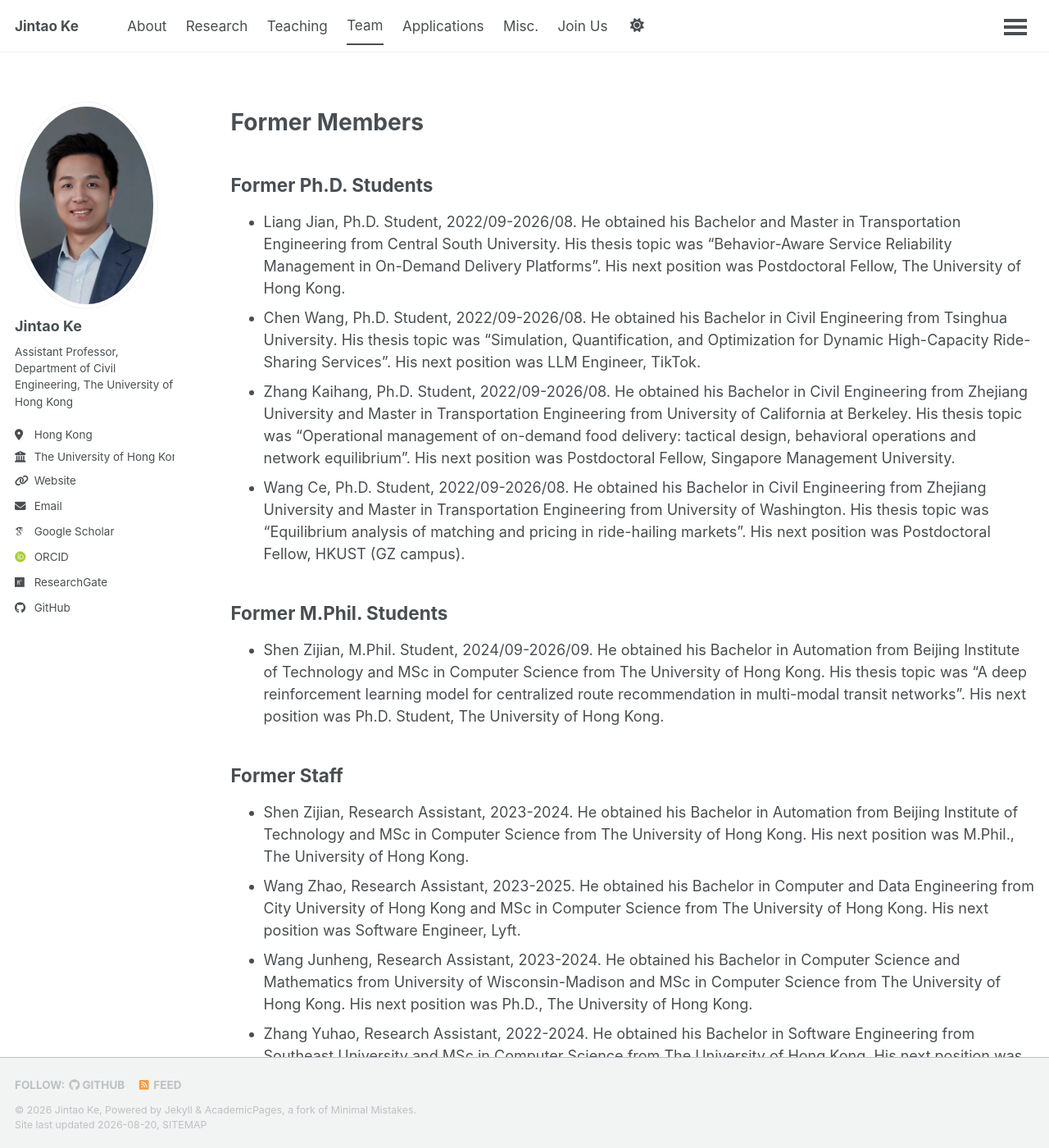
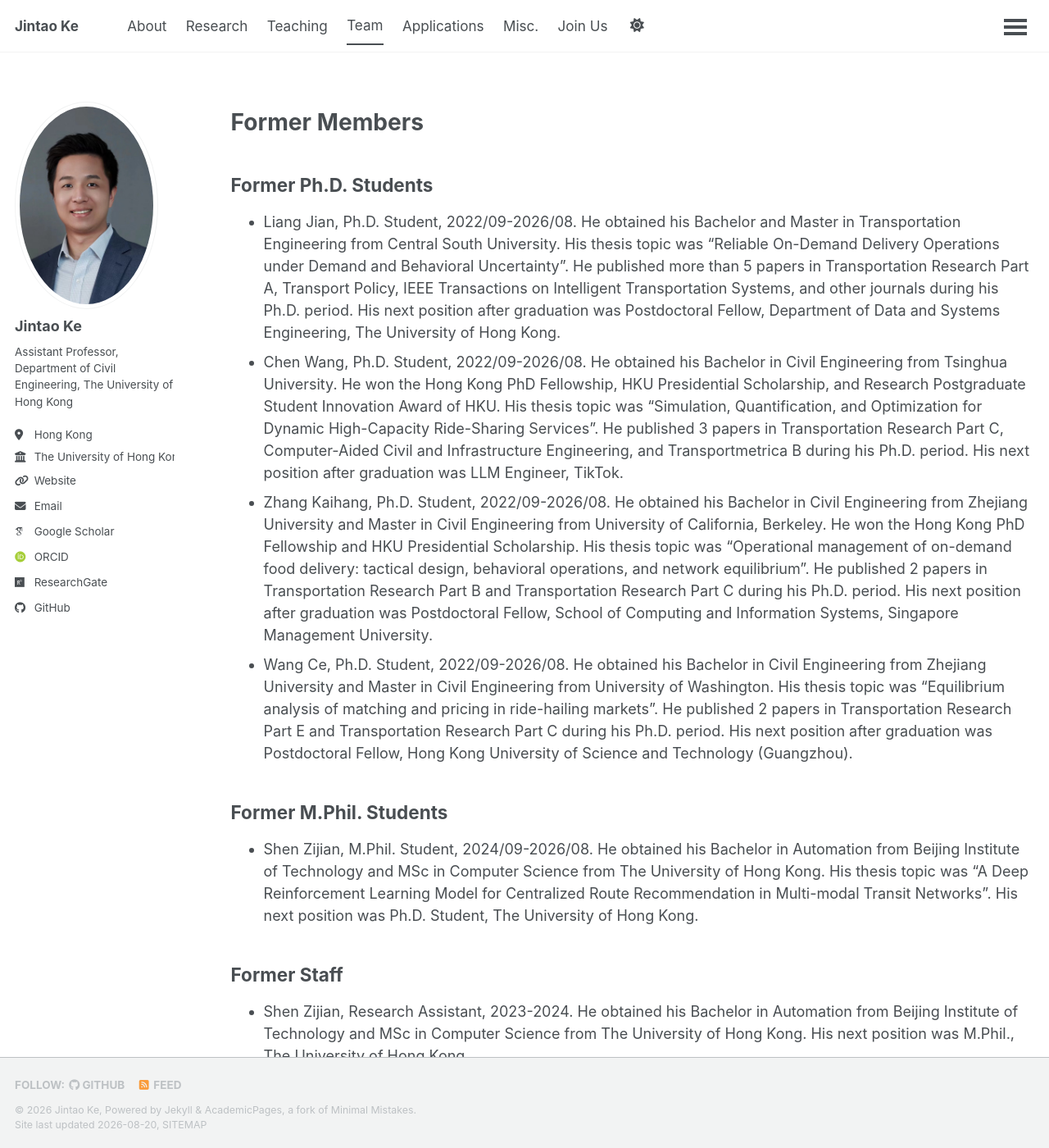
Before and after one commit to hku-kejintao/hku-kejintao.github.io, a Jekyll site: the page built from _pages/team.md, in a window 1280 px wide and 1400 px high, scrolled down 1755 px. Shown: the whole window at 82% size. Built offline with Jekyll 4.4.1, drawn with Linux system fonts in a browser that asks for light colours; some web fonts are replaced; a script that is not in the unit is left out.

Commit message:
Expand graduated student details
Co-authored-by: Cursor <cursoragent@cursor.com>

```diff
--- a/_pages/team.md
+++ b/_pages/team.md
@@ -58,15 +58,15 @@ Former Members
 Former Ph.D. Students
 ------
 
-- Liang Jian, Ph.D. Student, 2022/09-2026/08. He obtained his Bachelor and Master in Transportation Engineering from Central South University. His thesis topic was "Behavior-Aware Service Reliability Management in On-Demand Delivery Platforms". His next position was Postdoctoral Fellow, The University of Hong Kong.
-- Chen Wang, Ph.D. Student, 2022/09-2026/08. He obtained his Bachelor in Civil Engineering from Tsinghua University. His thesis topic was "Simulation, Quantification, and Optimization for Dynamic High-Capacity Ride-Sharing Services". His next position was LLM Engineer, TikTok.
-- Zhang Kaihang, Ph.D. Student, 2022/09-2026/08. He obtained his Bachelor in Civil Engineering from Zhejiang University and Master in Transportation Engineering from University of California at Berkeley. His thesis topic was "Operational management of on-demand food delivery: tactical design, behavioral operations and network equilibrium". His next position was Postdoctoral Fellow, Singapore Management University.
-- Wang Ce, Ph.D. Student, 2022/09-2026/08. He obtained his Bachelor in Civil Engineering from Zhejiang University and Master in Transportation Engineering from University of Washington. His thesis topic was "Equilibrium analysis of matching and pricing in ride-hailing markets". His next position was Postdoctoral Fellow, HKUST (GZ campus).
+- Liang Jian, Ph.D. Student, 2022/09-2026/08. He obtained his Bachelor and Master in Transportation Engineering from Central South University. His thesis topic was "Reliable On-Demand Delivery Operations under Demand and Behavioral Uncertainty". He published more than 5 papers in Transportation Research Part A, Transport Policy, IEEE Transactions on Intelligent Transportation Systems, and other journals during his Ph.D. period. His next position after graduation was Postdoctoral Fellow, Department of Data and Systems Engineering, The University of Hong Kong.
+- Chen Wang, Ph.D. Student, 2022/09-2026/08. He obtained his Bachelor in Civil Engineering from Tsinghua University. He won the Hong Kong PhD Fellowship, HKU Presidential Scholarship, and Research Postgraduate Student Innovation Award of HKU. His thesis topic was "Simulation, Quantification, and Optimization for Dynamic High-Capacity Ride-Sharing Services". He published 3 papers in Transportation Research Part C, Computer-Aided Civil and Infrastructure Engineering, and Transportmetrica B during his Ph.D. period. His next position after graduation was LLM Engineer, TikTok.
+- Zhang Kaihang, Ph.D. Student, 2022/09-2026/08. He obtained his Bachelor in Civil Engineering from Zhejiang University and Master in Civil Engineering from University of California, Berkeley. He won the Hong Kong PhD Fellowship and HKU Presidential Scholarship. His thesis topic was "Operational management of on-demand food delivery: tactical design, behavioral operations, and network equilibrium". He published 2 papers in Transportation Research Part B and Transportation Research Part C during his Ph.D. period. His next position after graduation was Postdoctoral Fellow, School of Computing and Information Systems, Singapore Management University.
+- Wang Ce, Ph.D. Student, 2022/09-2026/08. He obtained his Bachelor in Civil Engineering from Zhejiang University and Master in Civil Engineering from University of Washington. His thesis topic was "Equilibrium analysis of matching and pricing in ride-hailing markets". He published 2 papers in Transportation Research Part E and Transportation Research Part C during his Ph.D. period. His next position after graduation was Postdoctoral Fellow, Hong Kong University of Science and Technology (Guangzhou).
 
 Former M.Phil. Students
 ------
 
-- Shen Zijian, M.Phil. Student, 2024/09-2026/09. He obtained his Bachelor in Automation from Beijing Institute of Technology and MSc in Computer Science from The University of Hong Kong. His thesis topic was "A deep reinforcement learning model for centralized route recommendation in multi-modal transit networks". His next position was Ph.D. Student, The University of Hong Kong.
+- Shen Zijian, M.Phil. Student, 2024/09-2026/08. He obtained his Bachelor in Automation from Beijing Institute of Technology and MSc in Computer Science from The University of Hong Kong. His thesis topic was "A Deep Reinforcement Learning Model for Centralized Route Recommendation in Multi-modal Transit Networks". His next position was Ph.D. Student, The University of Hong Kong.
 
 Former Staff
 ------
```
